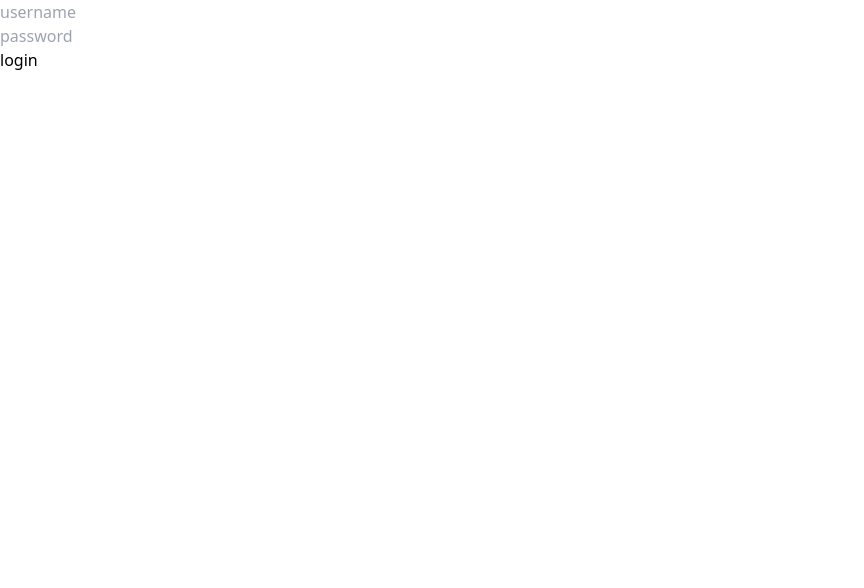
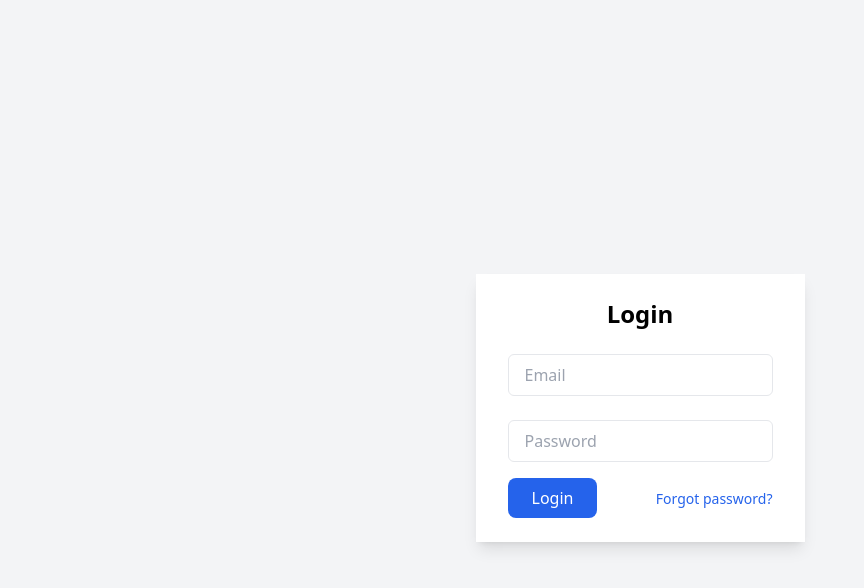
Before and after one commit to jheavejimenez/book-keeping, a React (Create React App) app: page / in a window 1280 px wide. Shown: the top 588 px of the page, without its empty margins (0-864 px from the left). Built offline with nearby package versions, Linux system fonts and the light colour scheme; the HTML template or start-up script is replaced by a standard one.

Commit message:
Added component Login

```diff
--- a/package.json
+++ b/package.json
@@ -8,6 +8,7 @@
     "@testing-library/react": "^13.4.0",
     "@testing-library/user-event": "^13.5.0",
     "eslint": "8.22.0",
+    "formik": "^2.2.9",
     "react": "^18.2.0",
     "react-dom": "^18.2.0",
     "react-scripts": "5.0.1",
--- a/src/App.js
+++ b/src/App.js
@@ -1,12 +1,12 @@
 import Input from "./components/Input/Input";
 import Button from "./components/Button/Button";
+import Login from "./components/Login/Login";
+
 
 function App() {
   return (
     <div className="App">
-      <Input placeHolder={"username"} type={"text"} />
-      <Input placeHolder={"password"} type={"password"} />
-      <Button text={"login"} />
+      <Login />
     </div>
   );
 }
--- a/src/components/Button/Button.jsx
+++ b/src/components/Button/Button.jsx
@@ -2,7 +2,13 @@
 
 function Button({text, onClick}) {
   return (
-    <button>{text}</button>
+    <button
+        className={"px-6 py-2 mt-4 text-white bg-blue-600 rounded-lg hover:bg-blue-900"}
+    >
+        {text}
+
+    </button>
+
   )
 
 
--- a/src/components/Input/Input.jsx
+++ b/src/components/Input/Input.jsx
@@ -6,6 +6,7 @@
             <input
                 placeholder={placeHolder}
                 type={type}
+                className={"w-full px-4 py-2 mt-2 border rounded-md focus:outline-none focus:ring-1 focus:ring-blue-600"}
             />
         </div>
     )
--- /dev/null
+++ b/src/components/Login/Login.jsx
@@ -0,0 +1,35 @@
+import React from "react";
+import ReactDOM from "react-dom";
+import { useFormik } from "formik";
+import Button from "../Button/Button";
+import Input from "../Input/Input";
+
+
+function Login() {
+  return(
+    <>
+      <div className={"flex items-center justify-center min-h-screen bg-gray-100"}>
+            <div className={"px-8 py-6 mt-4 text-left bg-white shadow-lg"}>
+                <h3 className={"text-2xl font-bold text-center"}>Login</h3>
+                <form action="">
+                    <div className={"mt-4"}>
+                        <div>
+                            <Input placeHolder={"Email"} type={"text"}/>
+                        </div>
+                        <div className={"mt-4"}>
+                            <Input type={"password"} placeHolder={"Password"}/>
+                        </div>
+                            <div className={"flex items-baseline justify-between"}>
+                                <Button text={"Login"}/>
+                                <a href="#" className={"text-sm text-blue-600 hover:underline"}>Forgot password?</a>
+                            </div>
+                    </div>
+                </form>
+            </div>
+        </div>
+    </>
+
+    )
+}
+
+export default Login
```
Also changed, not shown: 1 other file (tests, documents, lock files or other folders).
